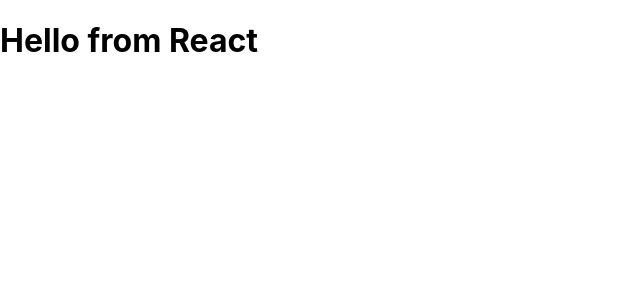
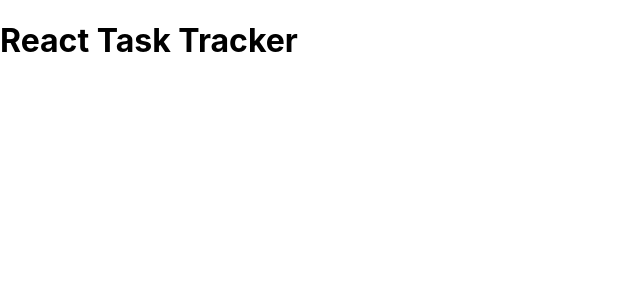
Before and after one commit to jinman36/react-task-tracker, a React (Create React App) app: page / in a window 1280 px wide. Shown: the top 300 px of the page, without its empty margins (0-640 px from the left). Built offline with nearby package versions, Linux system fonts and the light colour scheme.

Commit message:
component Header working

```diff
--- a/src/App.js
+++ b/src/App.js
@@ -1,7 +1,9 @@
+import Header from './components/Header'
+
 function App() {
   return (
     <div className='container'>
-      <h1>Hello from React</h1>
+      <Header />
     </div>
   );
 }
--- a/src/components/Header.js
+++ b/src/components/Header.js
@@ -1,10 +1,8 @@
-import React from 'react'
-
 const Header = () => {
   return (
-    <div>
-
-    </div>
+    <header>
+      <h1>React Task Tracker</h1>
+    </header>
   )
 }
 
```
